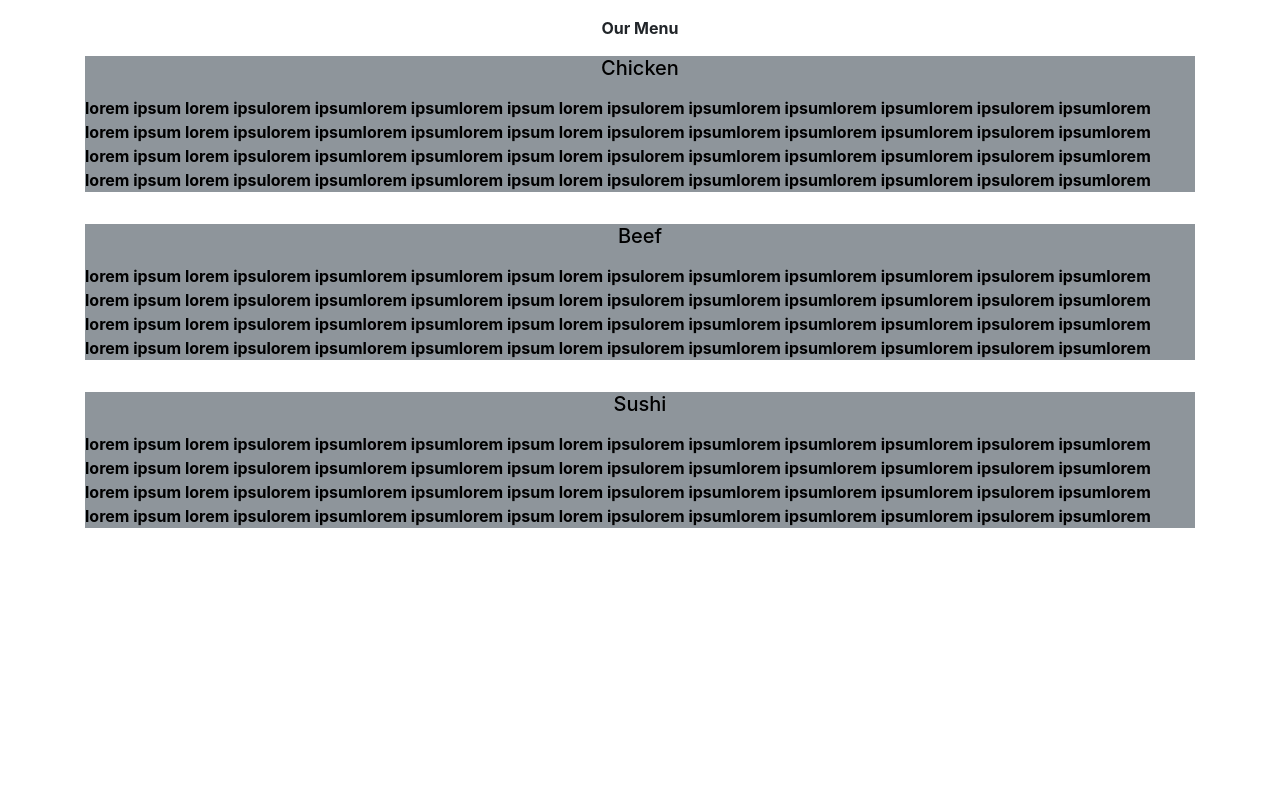
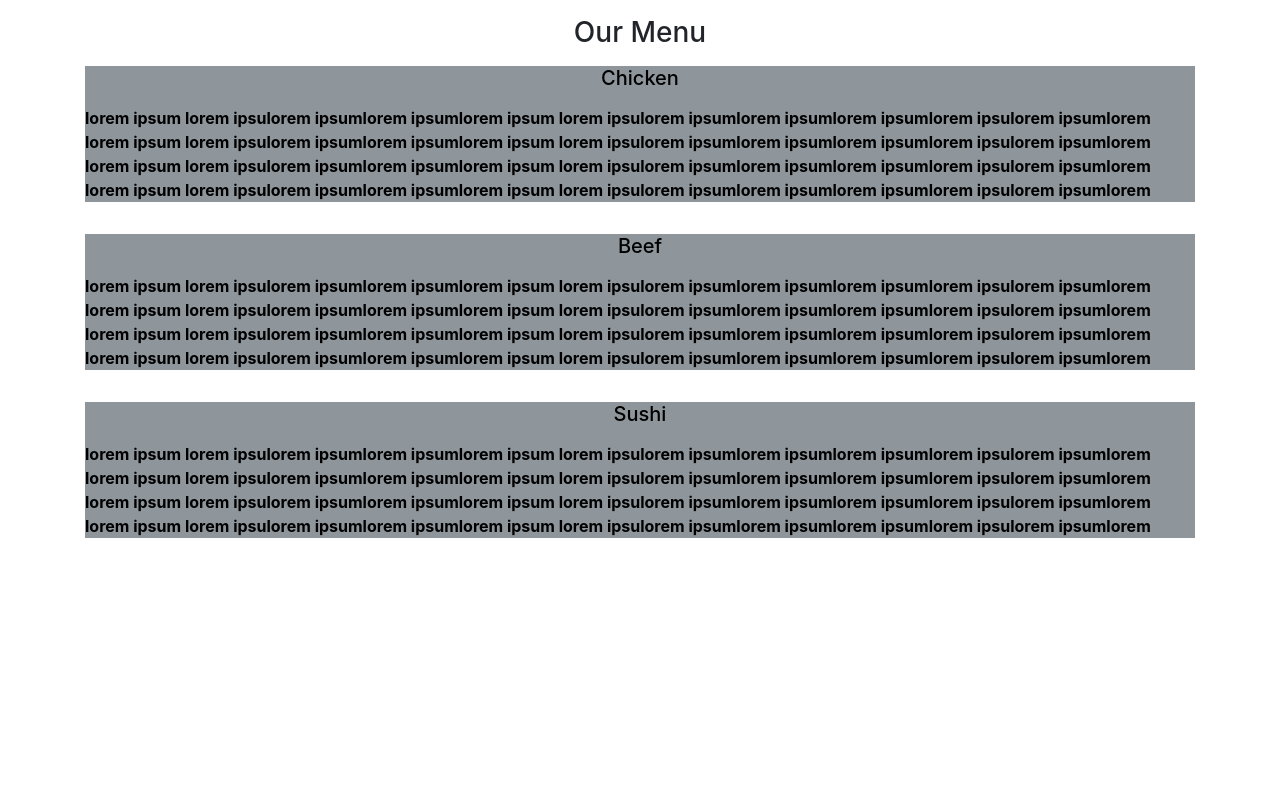
Before and after one commit to kongfuboy123/module3-solution, a plain HTML site: page index.html in a window 1280 px wide. Shown: the part 56-846 px from the top of the page. Drawn offline with nearby package versions, Linux system fonts and the light colour scheme.

Commit message:
Update index.html
change "our menu" size

```diff
--- a/index.html
+++ b/index.html
@@ -52,7 +52,7 @@
 
 	<div class="container">
 		<div class="menu_box pt-3">
-			<div class="text-center font-weight-bold ">Our Menu</div>
+			<div class="text-center font-weight-bold "><h3>Our Menu</h3></div>
 			<div class="menu_info">
 				<p ><h5 class="text-center" id="chicken">Chicken</h5></p>
 				<div class="font-weight-bolder">
```
